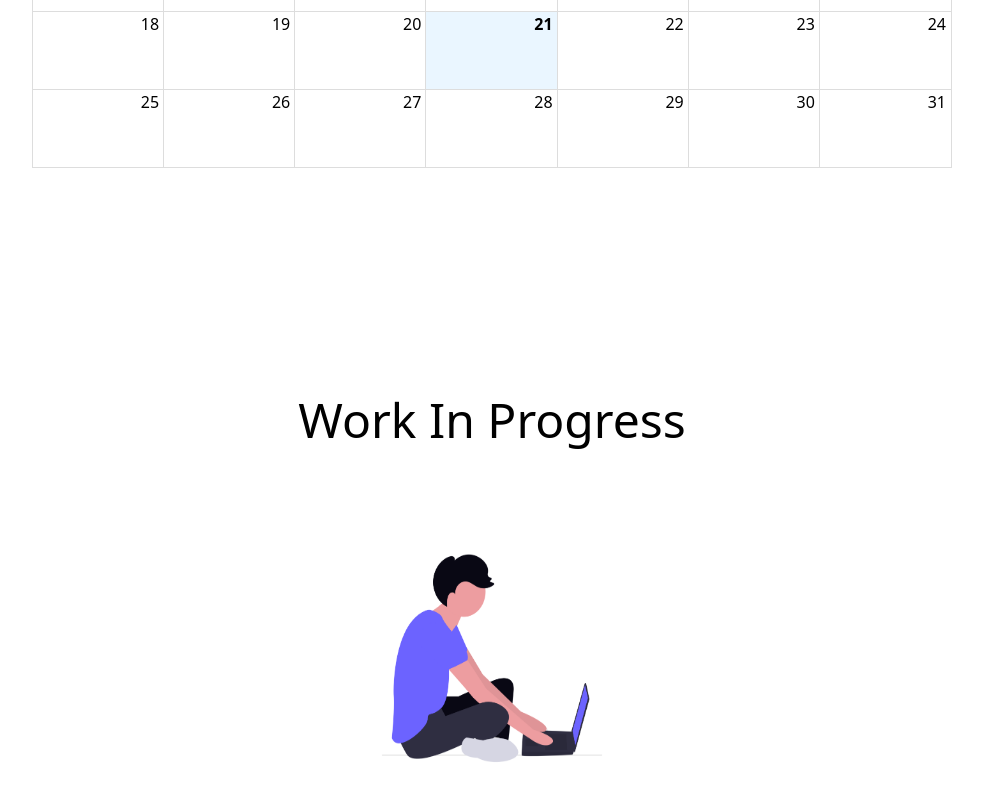
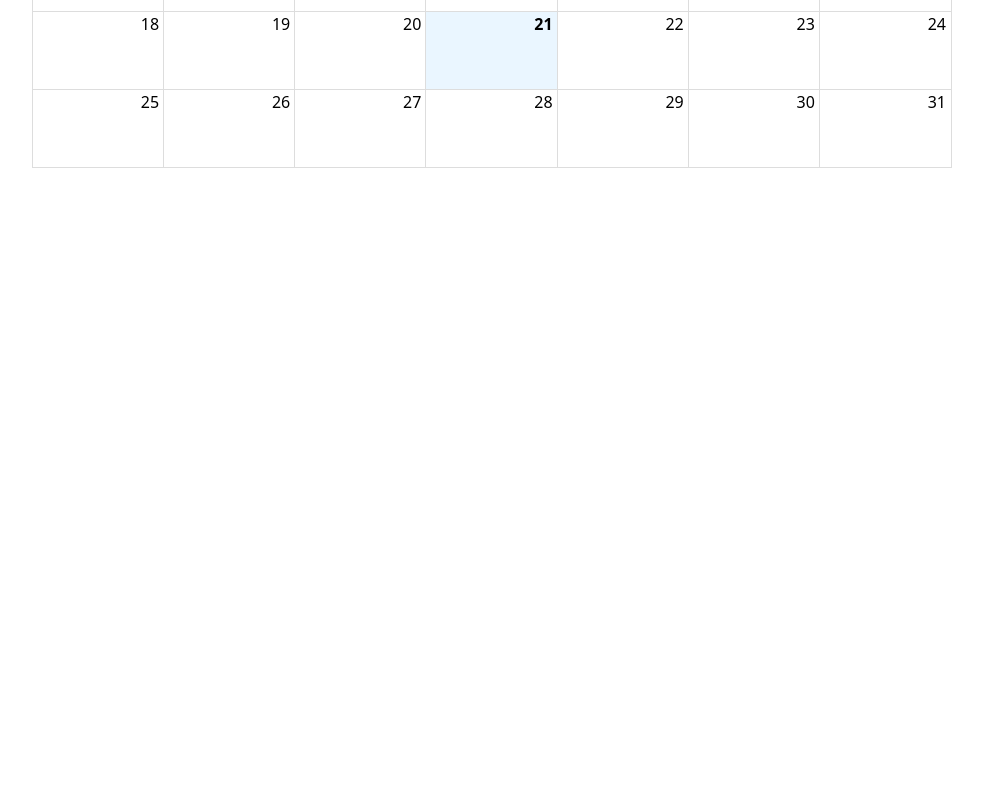
Before and after one commit to caiGon1/Tools, a React (Vite) app: page / in a window 1280 px wide. Shown: the part 1472-2272 px from the top of the page, without its empty margins (148-1131 px from the left). After the commit the page ends 1660 px from the top, so only its background shows below. Built offline with nearby package versions, Linux system fonts and the light colour scheme; no server answers.

Commit message:
removal of w.i.p

```diff
--- a/src/App.jsx
+++ b/src/App.jsx
@@ -1,7 +1,6 @@
 
 import { useState, useEffect } from "react";
 import Header from "./assets/components/Header.jsx";
-import Wip from "./assets/components/Wip.jsx";
 import Welcome from "./assets/components/Welcome.jsx";
 import Weather from "./assets/components/Weather.jsx";
 import TasksMng from "./assets/components/TasksMng.jsx";
@@ -41,7 +40,6 @@ function App() {
         <TasksMng onCalendarClick={handleAddEvent} />
         <Calendario events={events} setEvents={setEvents} />
       </div>
-      <Wip />
     </>
   );
 }
--- a/src/assets/components/Wip.jsx
+++ /dev/null
@@ -1,9 +0,0 @@
-function Wip() {
-    return (
-        <div className="min-h-screen flex flex-col items-center justify-center">
-        <h1 className="text-5xl h-32">Work In Progress</h1>
-            <img className="w-64 h-64" src="\undraw_deep-work_muov.png" alt="Work In Progress" />
-        </div>
-    )
-}
-export default Wip
```
